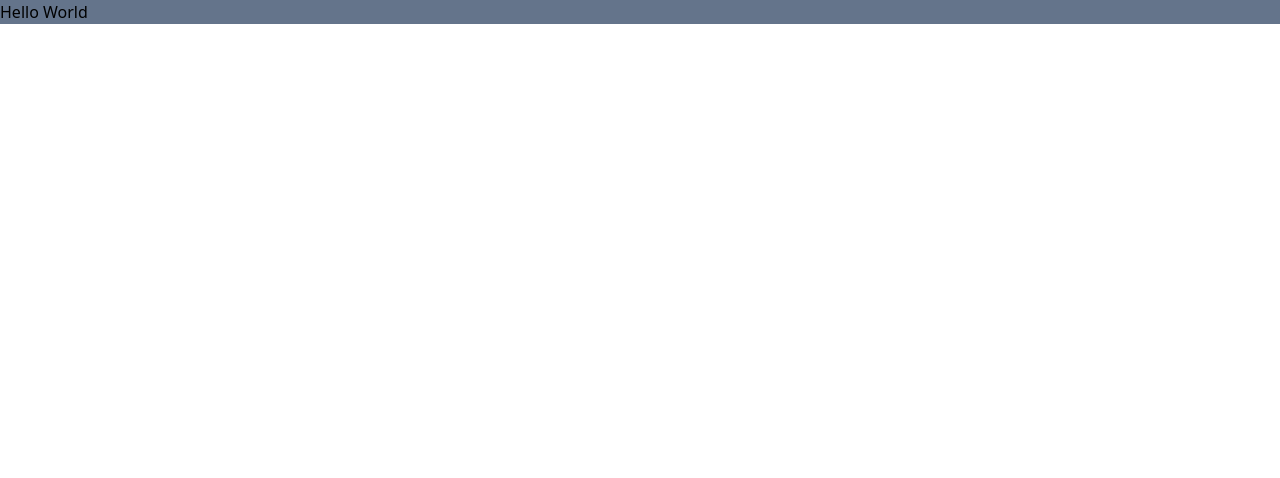
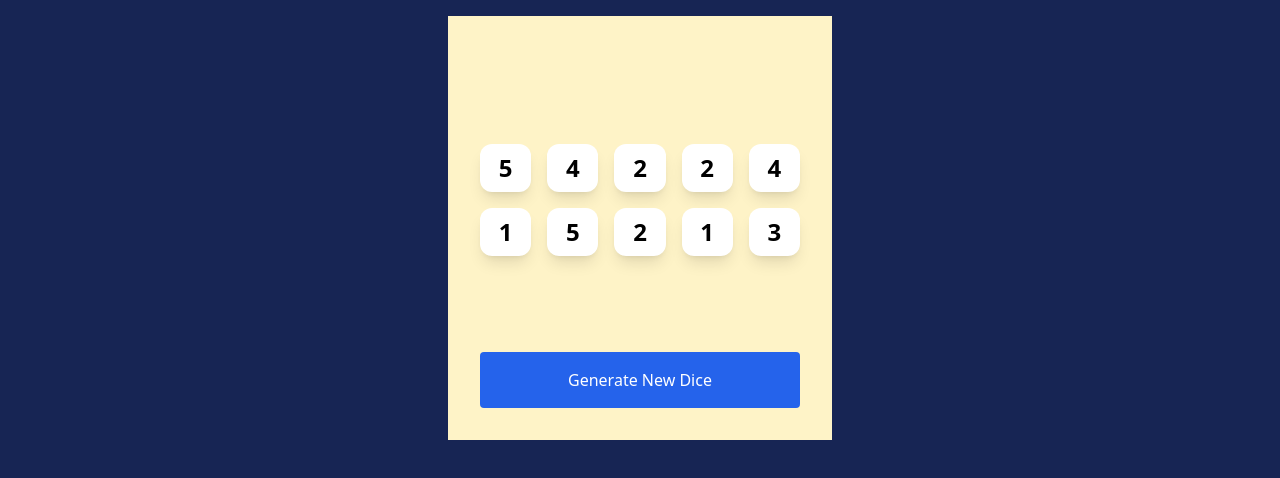
Before and after one commit to marionmartie/scrimba-react-app, a React (Vite) app: page / in a window 1280 px wide. Shown: the top 478 px of the page. Built offline with nearby package versions, Linux system fonts and the light colour scheme.

Commit message:
Added changing color function

```diff
--- a/package.json
+++ b/package.json
@@ -10,6 +10,7 @@
     "preview": "vite preview"
   },
   "dependencies": {
+    "nanoid": "^5.0.9",
     "react": "^18.3.1",
     "react-dom": "^18.3.1"
   },
--- a/src/App.jsx
+++ b/src/App.jsx
@@ -1,10 +1,42 @@
-
+import { useState } from "react"
+import Die from "./Die"
+import { nanoid } from "nanoid"
 
 const App = () => {
+  const generateNewDice = () => {
+    return new Array(10)
+      .fill(0)
+      .map(() => ({
+        'value' : Math.ceil(Math.random() * 6),
+        'isHeld': false,
+        'id': nanoid()
+      }))
+  }
+
+  const reroll = () => {
+    setDice(generateNewDice())
+  }
+
+  const changeIsHeld = (id) => {
+    console.log(id);
+
+    setDice( prev => {
+      return prev.map( die => {
+        return die.id === id ?
+          {...die, isHeld: !die.isHeld} : die
+      })
+    })
+  }
+
+  const [dice, setDice] = useState(generateNewDice())
+
   return(
-    <>
-      <h1 className="bg-slate-500">Hello World</h1>
-    </>
+    <main className="bg-amber-100 p-8 m-4 w-96 mx-auto">
+      <div className="dice-container py-24 grid grid-cols-5 gap-4">
+        { dice.map( num =>  <Die key={num.id} number={num.value} isHeld={num.isHeld} handlechange={changeIsHeld} id={num.id} /> )}
+      </div>
+      <button className="rounded bg-blue-600 text-white p-4 w-full" onClick={reroll}>Generate New Dice</button>
+    </main>
   )
 }
 
--- /dev/null
+++ b/src/Die.jsx
@@ -0,0 +1,10 @@
+
+const Die = ({number, isHeld, handlechange, id}) => {
+    return (
+        <button
+            onClick={() => handlechange(id)}
+            className={`rounded-xl bg-white font-bold text-2xl py-2 px-2 shadow-lg ${isHeld && 'bg-green-500'}`}>{number}</button>
+    )
+}
+
+export default Die
--- a/src/index.css
+++ b/src/index.css
@@ -1,3 +1,9 @@
 @tailwind base;
 @tailwind components;
 @tailwind utilities;
+
+@layer base {
+    body {
+        @apply bg-blue-950;
+    }
+}
```
Also changed, not shown: 1 other file (tests, documents, lock files or other folders).
